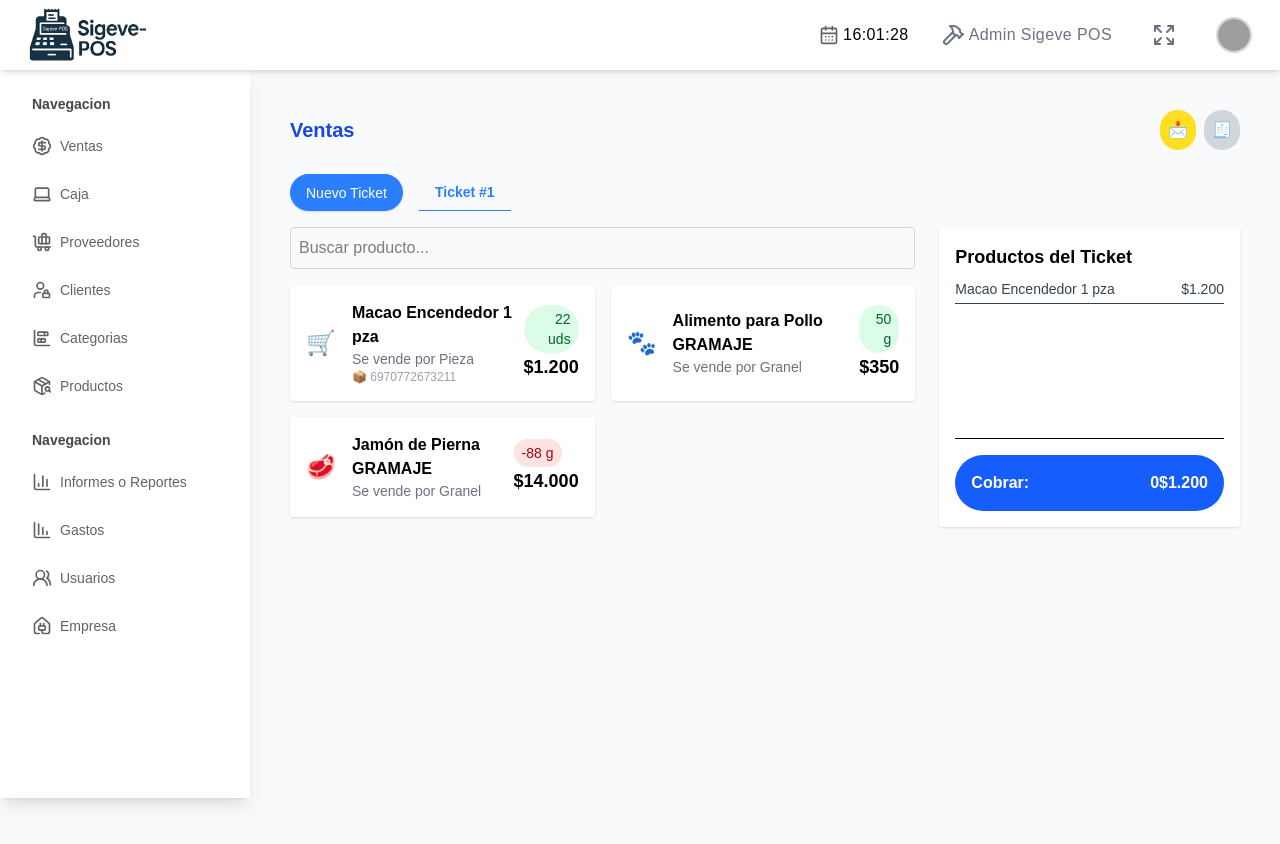
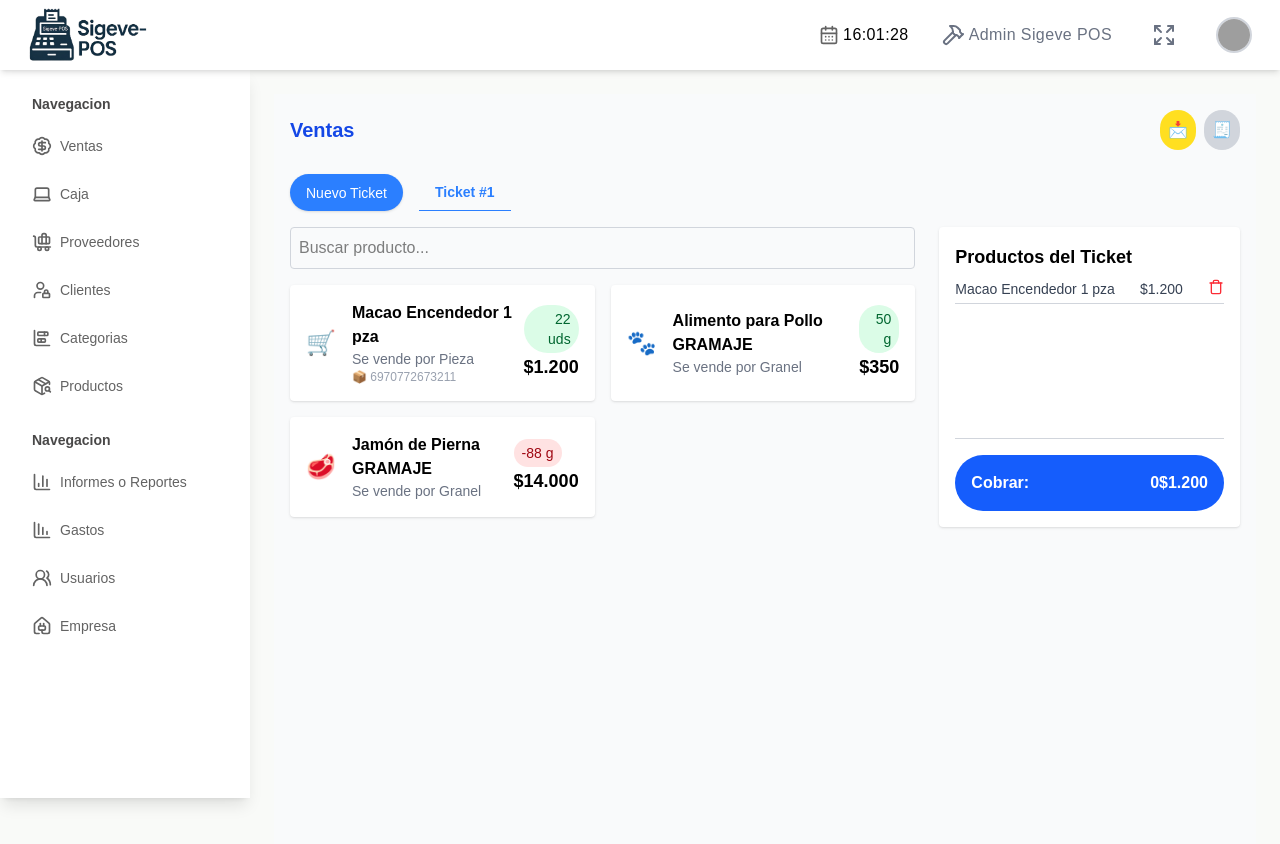
Before and after one commit to whoaomi59/Sigeve-POS, a React (Vite) app in the folder Front/: page /ventas in a window 1280 px wide. Both pictures are taken after a click on the element 442 px from the left and 343 px from the top of the page. Shown: the top 844 px of the page. Built offline with nearby package versions, Linux system fonts and the light colour scheme; grey boxes are pictures that could not be loaded.

Commit message:
ajustes ventas

```diff
--- a/Front/src/view/ventas/index.jsx
+++ b/Front/src/view/ventas/index.jsx
@@ -1,5 +1,6 @@
 import { useState } from "react";
 import { products } from "../../mock/productos";
+import * as Icons from "lucide-react";
 
 export default function Ventas() {
   const [tickets, setTickets] = useState([{ id: 1, items: [] }]);
@@ -112,16 +113,20 @@ export default function Ventas() {
             ) : (
               <ul className="text-sm text-gray-700 space-y-1">
                 {currentTicket.items.map((item, i) => (
-                  <li key={i} className="flex justify-between border-b pb-1">
+                  <li
+                    key={i}
+                    className="flex justify-between border-b pb-1 border-gray-300"
+                  >
                     <span>{item.name}</span>
                     <span>{item.price}</span>
+                    <Icons.Trash className="w-4 h-4 text-red-500 hover:text-gray-500" />
                   </li>
                 ))}
               </ul>
             )}
           </div>
 
-          <div className="mt-4 border-t pt-4">
+          <div className="mt-4 border-t pt-4 border-gray-300">
             <button className="flex justify-between text-white font-bold bg-blue-600 w-full p-4 rounded rounded-full">
               <span>Cobrar:</span>
               <span>{calculateTotal(currentTicket)}</span>
```
